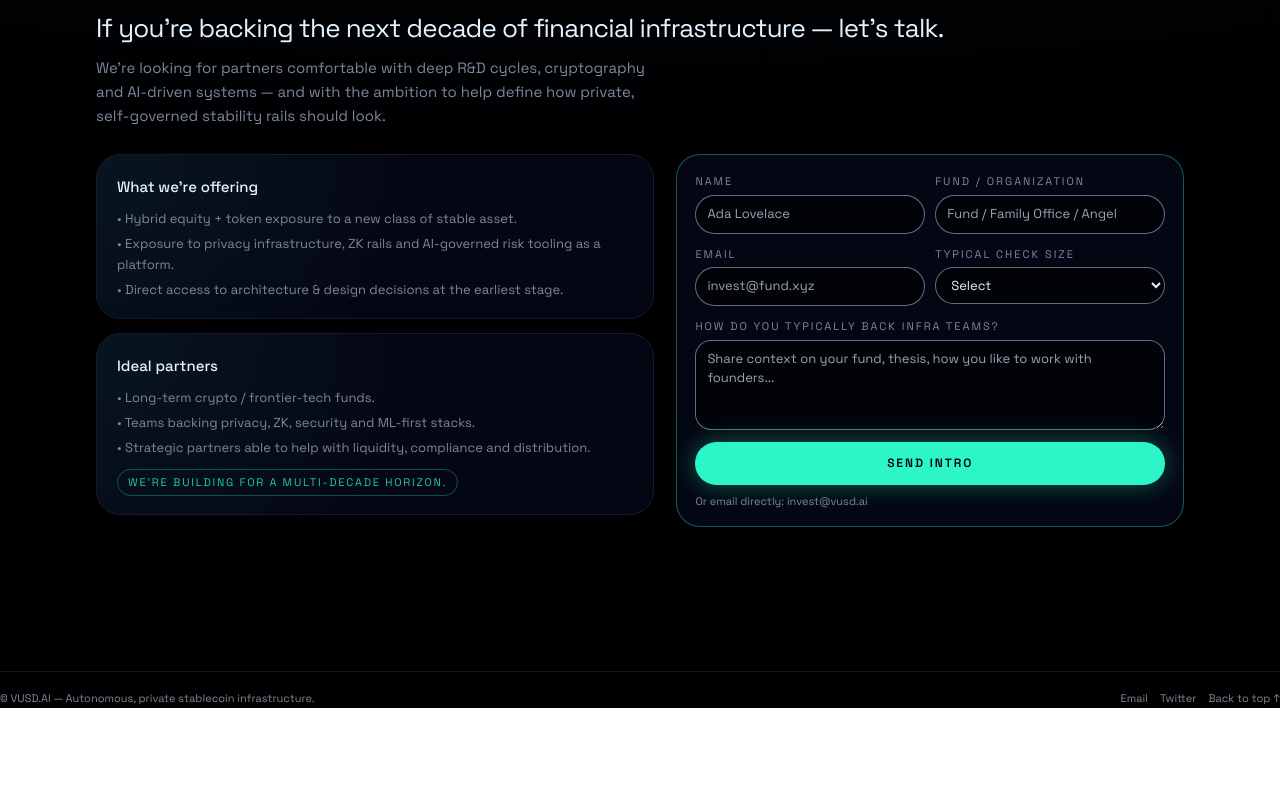
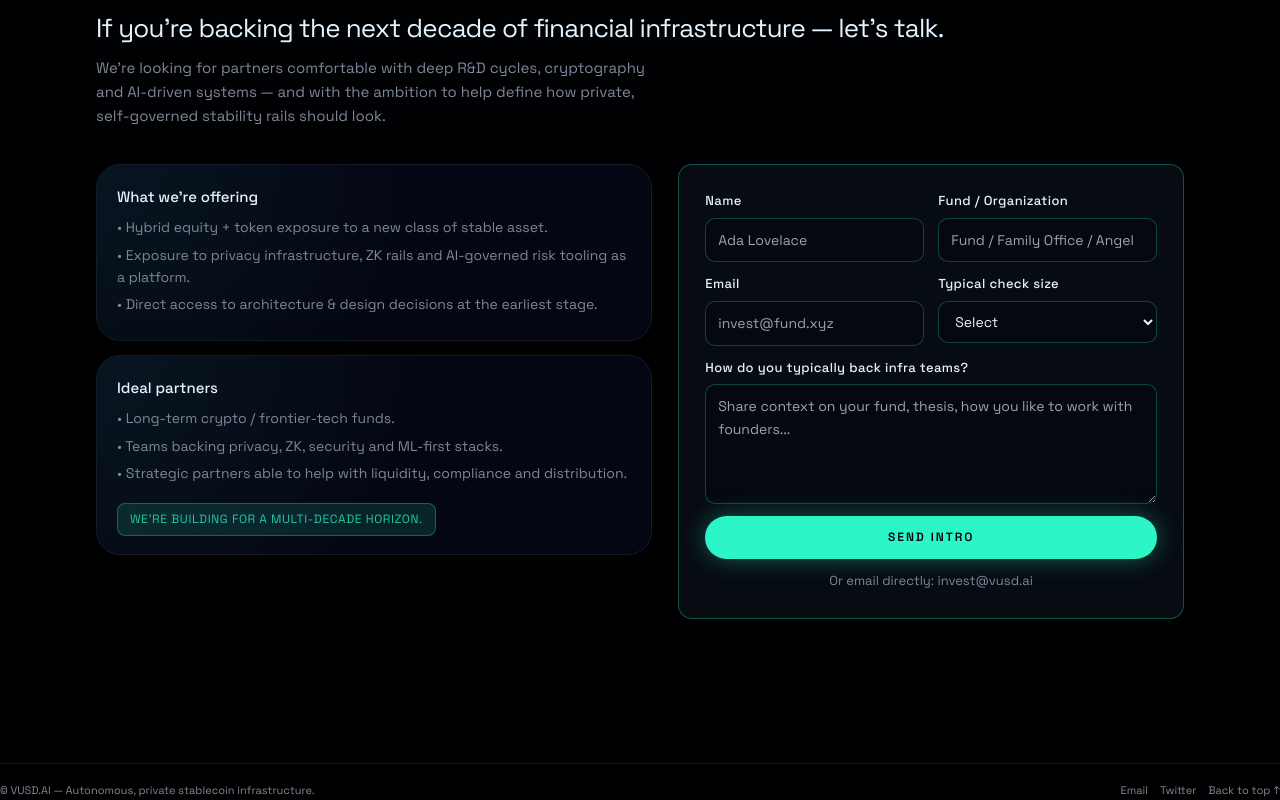
Before and after one commit to Gatsby01k/vusd-site, a Next.js app: page / in a window 1280 px wide. Shown: the part 4969-5769 px from the top of the page. Before the commit the page ends 5677 px from the top, so only its background shows below. Built offline with nearby package versions, Linux system fonts and the light colour scheme.

Commit message:
Update globals.css

```diff
--- a/app/globals.css
+++ b/app/globals.css
@@ -1210,98 +1210,133 @@
 }
 
 
-/* INVESTORS + FORM */
+/* =========================================================
+   INVESTORS
+   ========================================================= */
 
 .investors-grid {
-  margin-top: 26px;
+  margin-top: 36px;
   display: grid;
-  grid-template-columns: minmax(0, 1.1fr) minmax(0, 1fr);
-  gap: 22px;
+  grid-template-columns: 1.1fr 1fr;
+  gap: 26px;
 }
 
 @media (max-width: 900px) {
   .investors-grid {
-    grid-template-columns: minmax(0, 1fr);
+    grid-template-columns: 1fr;
   }
 }
 
+/* LEFT SIDE – CARDS */
+
 .investor-points {
   list-style: none;
-  font-size: 13px;
-  color: var(--muted);
-  margin-top: 10px;
+  padding: 0;
+  margin: 0;
 }
 
-.investor-points li + li {
-  margin-top: 4px;
+.investor-points li {
+  margin: 6px 0;
+  font-size: 14px;
+  line-height: 1.55;
+  color: var(--muted);
 }
 
+.pill {
+  margin-top: 12px;
+  display: inline-block;
+  padding: 6px 12px;
+  border-radius: 8px;
+  background: rgba(44, 245, 200, 0.12);
+  border: 1px solid rgba(44, 245, 200, 0.3);
+  font-size: 12px;
+  letter-spacing: 0.05em;
+}
+
+/* RIGHT SIDE – FORM */
+
 .form-card {
-  border-radius: var(--radius-card);
-  border: 1px solid rgba(44, 245, 200, 0.35);
-  background: rgba(5, 8, 20, 0.97);
-  padding: 18px 18px 16px;
+  background: rgba(10, 15, 25, 0.75);
+  border: 1px solid rgba(44, 245, 200, 0.3);
+  border-radius: 14px;
+  padding: 26px;
+  backdrop-filter: blur(10px);
 }
 
 .form-row {
-  display: flex;
-  gap: 10px;
+  display: grid;
+  grid-template-columns: 1fr 1fr;
+  gap: 14px;
   margin-bottom: 12px;
 }
 
-@media (max-width: 640px) {
+@media (max-width: 650px) {
   .form-row {
-    flex-direction: column;
+    grid-template-columns: 1fr;
   }
 }
 
 .field {
-  flex: 1;
   display: flex;
   flex-direction: column;
-  gap: 4px;
+  gap: 6px;
 }
 
 .field label {
-  font-size: 11px;
-  text-transform: uppercase;
-  letter-spacing: 0.18em;
-  color: var(--muted);
+  font-size: 13px;
+  font-weight: 500;
+  letter-spacing: 0.03em;
+  color: var(--text);
 }
 
 .field input,
 .field select,
 .field textarea {
-  border-radius: 999px;
-  border: 1px solid rgba(124, 135, 153, 0.8);
-  background: rgba(2, 4, 10, 0.98);
-  padding: 8px 11px;
-  font-size: 13px;
+  padding: 10px 12px;
+  background: rgba(5, 8, 15, 0.7);
+  border: 1px solid rgba(44, 245, 200, 0.25);
+  border-radius: 10px;
   color: var(--text);
+  font-size: 14px;
+  font-family: inherit;
   outline: none;
-  font-family: inherit;
-  transition: border-color 0.15s ease, box-shadow 0.15s ease;
-}
-
-.field textarea {
-  border-radius: 16px;
-  min-height: 90px;
-  resize: vertical;
-  line-height: 1.5;
+  transition: 0.25s ease;
 }
 
 .field input:focus,
 .field select:focus,
 .field textarea:focus {
-  border-color: var(--neon);
-  box-shadow: var(--shadow-neon);
+  border-color: rgba(44, 245, 200, 0.6);
+  background: rgba(8, 12, 22, 0.75);
 }
 
+.field select {
+  cursor: pointer;
+}
+
+.field textarea {
+  min-height: 120px;
+  resize: vertical;
+}
+
+/* SUBMIT NOTE */
+
 .form-note {
-  font-size: 11px;
+  margin-top: 12px;
+  font-size: 13px;
+  text-align: center;
   color: var(--muted);
-  margin-top: 8px;
 }
+
+.form-note a {
+  color: var(--accent);
+  text-decoration: none;
+}
+
+.form-note a:hover {
+  text-decoration: underline;
+}
+
 
 /* FOOTER */
 
```
